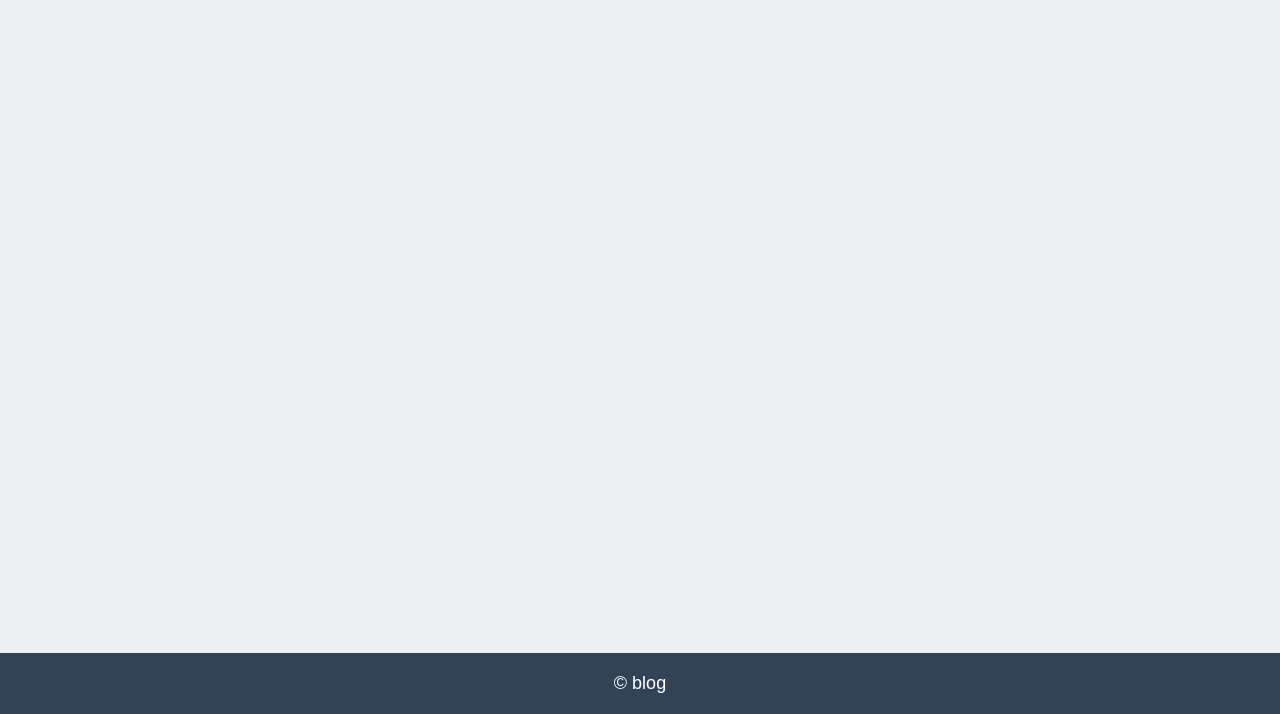
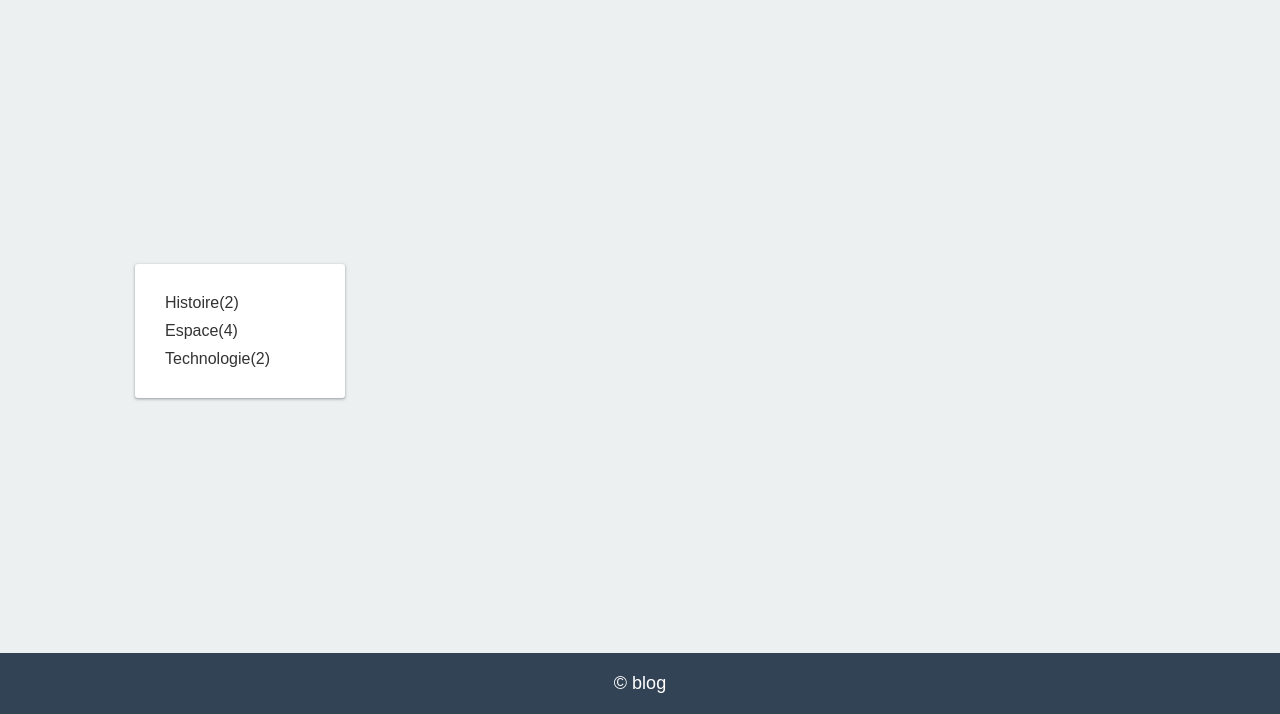
Before and after one commit to ImMara/blog-vanilla-js, a website built with webpack: page src/index.html in a window 1280 px wide. Shown: the part 86-800 px from the top of the page. Built offline with nearby package versions, Linux system fonts and the light colour scheme; no server answers; a web font is replaced by a local one.

Commit message:
category and style

```diff
--- a/src/assets/styles/_base.scss
+++ b/src/assets/styles/_base.scss
@@ -43,3 +43,6 @@ a {
   color: var(--text);
   text-decoration: none;
 }
+strong{
+  color: var(--accent);
+}
--- a/src/index.html
+++ b/src/index.html
@@ -29,6 +29,13 @@
         </div>
     </header>
     <div class="content">
+        <div class="sidebar">
+            <ul class="categories">
+                <li>Histoire(2)</li>
+                <li>Espace(4)</li>
+                <li>Technologie(2)</li>
+            </ul>
+        </div>
         <div class="articles-container">
 
 
--- a/src/index.scss
+++ b/src/index.scss
@@ -5,6 +5,28 @@
   display: flex;
   justify-content: center;
   align-items: center;
+  padding-top: 5rem;
+  .sidebar{
+    flex: 0 0 25rem;
+    padding: 0 2rem 2rem 2rem;
+    .categories{
+      padding: 2rem;
+      background: white;
+      border-radius: 0.3rem;
+      box-shadow: var(--box-shadow);
+      li{
+        margin: 1rem;
+        transition: color 0.2s;
+        cursor: pointer;
+        &:hover{
+          color: var(--primary);
+          strong{
+            color: var(--primary);
+          }
+        }
+      }
+    }
+  }
   .articles-container {
     max-width: 800px;
     width: 100%;
```
Also changed, not shown: src/form/form.js (+3 -9 lines).
